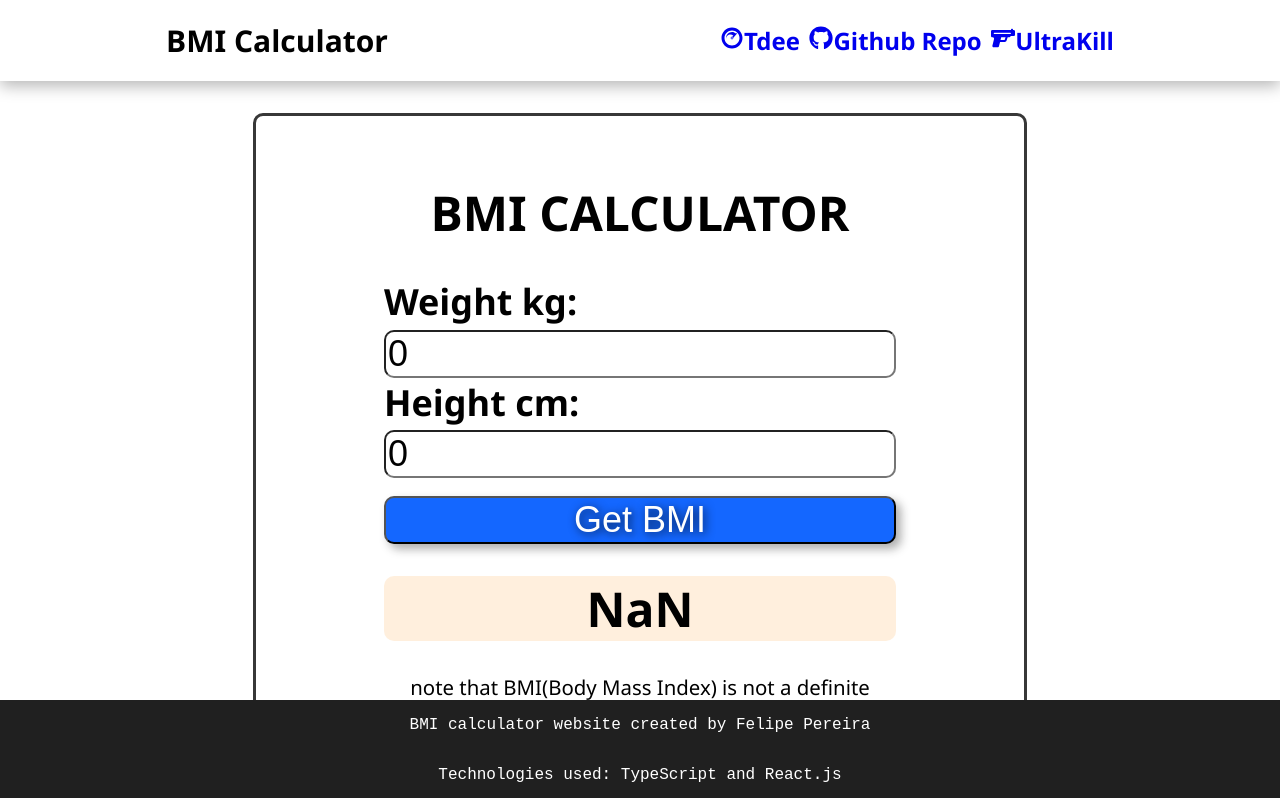
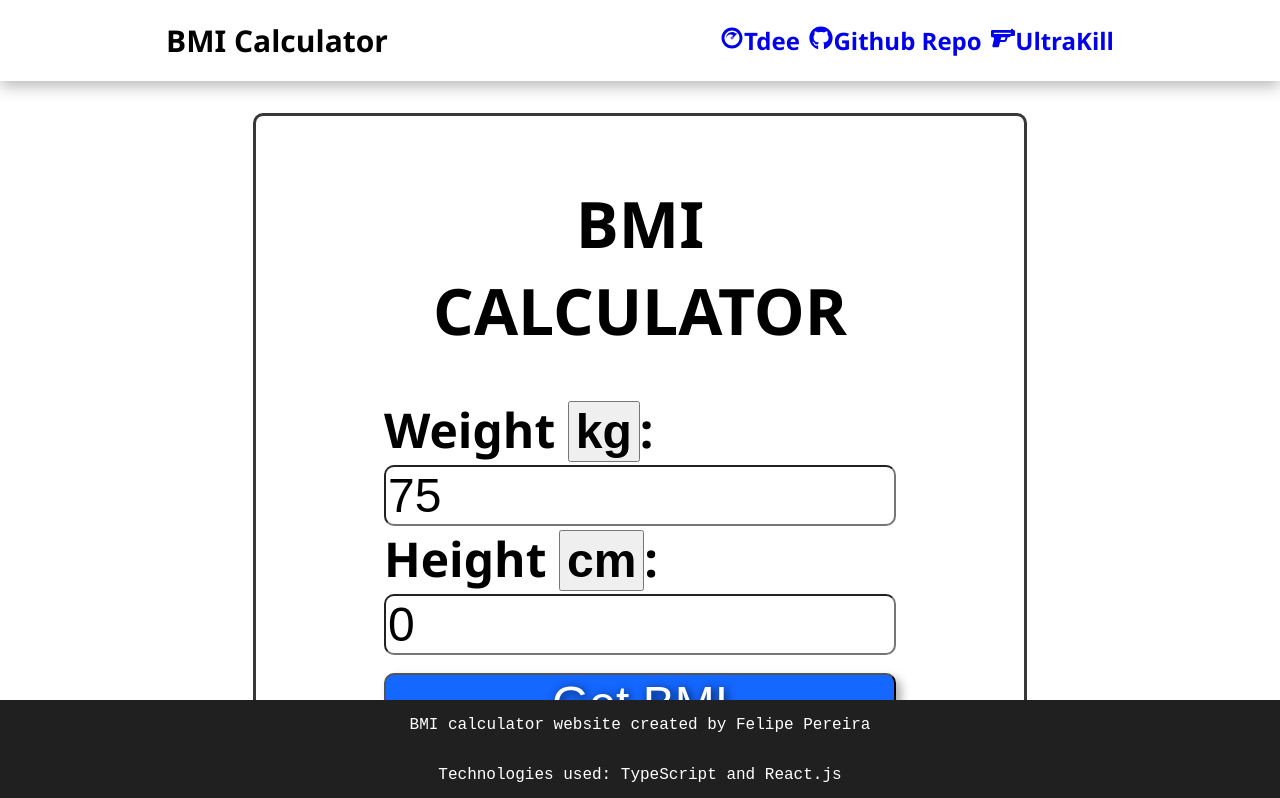
Before and after one commit to felipePereiraRocha/BMI-Calculator, a React (Vite) app in the folder bmicalc/: page / in a window 1280 px wide. Shown: the top 798 px of the page. Built offline with nearby package versions, Linux system fonts and the light colour scheme.

Commit message:
ported to sass

```diff
--- a/bmicalc/package.json
+++ b/bmicalc/package.json
@@ -23,6 +23,7 @@
     "eslint": "^8.57.0",
     "eslint-plugin-react-hooks": "^4.6.0",
     "eslint-plugin-react-refresh": "^0.4.6",
+    "sass": "^1.77.4",
     "typescript": "^5.2.2",
     "vite": "^5.2.0"
   }
--- a/bmicalc/src/Calculator.tsx
+++ b/bmicalc/src/Calculator.tsx
@@ -5,6 +5,9 @@ export function Calculator() {
     const [weight, setWeight] = useState<number>(0);
     const [height, setHeight] = useState<number>(0);
     const [bmi, setBmi] = useState<number>(0);
+    const [weightSettings, setWeightSettings] = useState<boolean>(true);
+    const [heightSettings, setHeightSettings] = useState<boolean>(true);
+
     useEffect(() => {
         getBMI();
     }, [weight, height]);
@@ -15,10 +18,22 @@ export function Calculator() {
         localStorage.setItem("userBmi", `${bmi}`);
     }
 
+    function handleHeightMetric() {
+        setHeightSettings(!heightSettings);
+        console.log(heightSettings)
+    }
+    function handleWeightMetric() {
+        setWeightSettings(!weightSettings!);
+        console.log(weightSettings)
+    }
+
     const getBMI = () => {
 
-        setWeight(document.querySelector("#weight").value);
-        setHeight(document.querySelector("#height").value / 100);
+        setWeight(document.querySelector("#weight")!.value);
+        setHeight(document.querySelector("#height")!.value / 100);
+
+        weightSettings ? null : setWeight(prevWeight => weight * 2.205);
+        heightSettings ? null : setHeight(prevHeight => height *  30.48);
 
         setBmi(Math.round(weight / Math.pow(height, 2) * 10) / 10);
 
@@ -31,11 +46,11 @@ export function Calculator() {
     return (
         <div className="main-div">
             <h1 className="title">BMI CALCULATOR</h1>
-            <label className="labels" htmlFor="weight">Weight kg:</label>
-            <input defaultValue={0} type="number" id="weight" placeholder="70" min={0}></input>
-            <label className="labels" htmlFor="height">Height cm:</label>
+            <label className="labels" htmlFor="weight">Weight <button onClick={handleWeightMetric}>{weightSettings? "kg" : "lbs"}</button>:</label>
+            <input defaultValue={75} type="number" id="weight" placeholder="70" min={0}></input>
+            <label className="labels" htmlFor="height">Height <button onClick={handleHeightMetric}>{heightSettings? "cm" : "ft"}</button>:</label>
             <input defaultValue={0} type="number" id="height" placeholder="170" min={0}></input>
-            <button onClick={getBMI}>Get BMI</button>
+            <button  className="get-bmi-button" onClick={getBMI}>Get BMI</button>
             <h1 className="bmi-display">{bmi}</h1>
             <p>note that BMI(Body Mass Index) is not a definite measure of a person's health</p>
         </div>
--- a/bmicalc/src/index.css
+++ /dev/null
@@ -1,122 +0,0 @@
-body {
-    overflow: hidden;
-    font-family: 'Segoe UI', Tahoma, Geneva, Verdana, sans-serif;
-    margin: 0;
-    font-size: 12px;
-    height: 100vh;
-}
-.main-div {
-    font-size: 12px;
-    display: flex;
-    justify-content: center;
-    flex-direction: column;
-    width: 40%;
-    min-width: 300px;
-    margin: auto;
-    border: 3px solid hsla(0, 0%, 0%, 0.781);
-    border-radius: 10px;
-    padding: 5% 10%;
-    margin-top: 2.5%;
-    margin-bottom: 25%;
-}
-
-.title {
-    font-size: 4em;
-    font-weight: bold;
-    text-align: center;
-    margin-top: 0;
-}
-
-.labels {
-    font-weight: bold;
-    font-size: 3em;
-    text-align: left;
-}
-
-.main-div input {
-    font-size: 3em;
-    font-weight: 100;
-    border-radius: 10px;
-    margin-top: .2rem;
-}
-.main-div h1 {
-    font-weight: bold;
-    font-size: 4em;
-    text-align: center;
-}
-
-.main-div button {
-    box-shadow: 5px 5px 10px hsla(0, 0%, 12%, 0.363);
-    border-radius: 10px;
-    font-size: 3em;
-    text-align: center;
-    color: #fff;
-    text-shadow: 2px 2px 10px #000000c0;
-    background-color: hsl(219, 100%, 54%);
-    margin-top: 18px;
-    transition: all 0.3s ease-in-out;
-}
-.main-div button:focus {
-    background-color: hsl(219, 100%, 30%);
-    transform: scale(102%);
-}
-
-.bmi-display {
-    background-color: hsla(33, 100%, 88%, 0.562);
-    border-radius: 10px;
-}
-
-.main-div p {
-    text-align: center;
-    font-size: 1.7em;
-    font-weight: light;
-    margin-bottom: 0;
-    padding-top: 0;
-    margin-top: 0;
-}
-
-.header-container {
-    position: sticky;
-    display: flex;
-    width: 100vw;
-    justify-content: space-around;
-    flex-direction: row;
-    align-items: center;
-    padding: auto 15%;
-    box-shadow: 0px 5px 15px #00000049;
-}
-
-.links {
-    display: flex;
-    flex-direction: row;
-    gap: .6rem;
-}
-.links a {
-    font-size: 2em;
-    font-weight: bold;
-    text-decoration: none;
-}
-
-.header-title {
-    font-size: 2.5em;
-}
-
-footer {
-    background-color: #202020;
-    display: flex;
-    flex-direction: column;
-    justify-content: center;
-    width: 100vw;
-    margin-bottom: 0;
-    position: fixed;
-    bottom: 0%;
-    margin-top: 0;
-}
-
-footer p {
-    text-align: center;
-    color: white;
-    font-size: 1rem;
-    text-shadow: 0px #000;
-    font-family: 'Courier New', Courier, monospace;
-}
--- a/bmicalc/src/main.tsx
+++ b/bmicalc/src/main.tsx
@@ -1,7 +1,7 @@
 import React from 'react'
 import ReactDOM from 'react-dom/client'
 import App from './App.tsx'
-import './index.css'
+import "./styling/index.css"
 
 ReactDOM.createRoot(document.getElementById('root')!).render(
   <React.StrictMode>
--- /dev/null
+++ b/bmicalc/src/styling/_bmiDisplay.scss
@@ -0,0 +1,24 @@
+h1 {
+    font-weight: bold;
+    font-size: 4em;
+    text-align: center;
+}
+.get-bmi-button {
+    box-shadow: 5px 5px 10px hsla(0, 0%, 12%, 0.363);
+    border-radius: 10px;
+    font-size: 3em;
+    text-align: center;
+    color: #fff;
+    text-shadow: 2px 2px 10px #000000c0;
+    background-color: hsl(219, 100%, 54%);
+    margin-top: 18px;
+    transition: all 0.3s ease-in-out;
+    &:hover {
+        background-color: hsl(219, 100%, 30%);
+        transform: scale(102%);
+    }
+}
+.bmi-display {
+    background-color: hsla(33, 100%, 88%, 0.562);
+    border-radius: 10px;
+}
--- /dev/null
+++ b/bmicalc/src/styling/_footer.scss
@@ -0,0 +1,18 @@
+footer {
+    background-color: #202020;
+    display: flex;
+    flex-direction: column;
+    justify-content: center;
+    width: 100vw;
+    margin-bottom: 0;
+    position: fixed;
+    bottom: 0%;
+    margin-top: 0;
+    p {
+        text-align: center;
+        color: white;
+        font-size: 1rem;
+        text-shadow: 0px #000;
+        font-family: 'Courier New', Courier, monospace;
+    }
+}
--- /dev/null
+++ b/bmicalc/src/styling/_header.scss
@@ -0,0 +1,25 @@
+.header-container {
+    position: sticky;
+    display: flex;
+    width: 100vw;
+    justify-content: space-around;
+    flex-direction: row;
+    align-items: center;
+    padding: auto 15%;
+    box-shadow: 0px 5px 15px #00000049;
+}
+
+.links {
+    display: flex;
+    flex-direction: row;
+    gap: .6rem;
+}
+.links a {
+    font-size: 2em;
+    font-weight: bold;
+    text-decoration: none;
+}
+
+.header-title {
+    font-size: 2.5em;
+}
--- /dev/null
+++ b/bmicalc/src/styling/index.css
@@ -0,0 +1,55 @@
+@import url("./_header.scss");
+@import url("./_footer.scss");
+@import url("./_bmiDisplay.scss");
+body {
+  overflow: visible;
+  display: flex;
+  font-family: "Segoe UI", Tahoma, Geneva, Verdana, sans-serif;
+  margin: 0;
+  font-size: 12px;
+  height: 100vh;
+}
+
+.main-div {
+  font-size: 1rem;
+  display: flex;
+  justify-content: center;
+  flex-direction: column;
+  width: 40%;
+  min-width: 300px;
+  margin: auto;
+  border: 3px solid hsla(0, 0%, 0%, 0.781);
+  border-radius: 10px;
+  padding: 5% 10%;
+  margin-top: 2.5%;
+  margin-bottom: 25%;
+}
+.main-div .title {
+  font-size: 4em;
+  font-weight: bold;
+  text-align: center;
+  margin-top: 0;
+}
+.main-div input {
+  font-size: 3em;
+  font-weight: 100;
+  border-radius: 10px;
+  margin-top: 0.2rem;
+}
+.main-div .labels {
+  font-weight: bold;
+  font-size: 3em;
+  text-align: left;
+}
+.main-div .labels button {
+  font-size: 1em;
+  font-weight: bold;
+}
+.main-div p {
+  text-align: center;
+  font-size: 1.7em;
+  font-weight: light;
+  margin-bottom: 0;
+  padding-top: 0;
+  margin-top: 0;
+}/*# sourceMappingURL=index.css.map */
--- /dev/null
+++ b/bmicalc/src/styling/index.scss
@@ -0,0 +1,56 @@
+@import url("./_header.scss");
+@import url("./_footer.scss");
+@import url("./_bmiDisplay.scss");
+
+body {
+    overflow:visible;
+    display: flex;
+    font-family: 'Segoe UI', Tahoma, Geneva, Verdana, sans-serif;
+    margin: 0;
+    font-size: 12px;
+    height: 100vh;
+}
+.main-div {
+    font-size: 1rem;
+    display: flex;
+    justify-content: center;
+    flex-direction: column;
+    width: 40%;
+    min-width: 300px;
+    margin: auto;
+    border: 3px solid hsla(0, 0%, 0%, 0.781);
+    border-radius: 10px;
+    padding: 5% 10%;
+    margin-top: 2.5%;
+    margin-bottom: 25%;
+
+    .title {
+    font-size: 4em;
+    font-weight: bold;
+    text-align: center;
+    margin-top: 0;
+    }
+    input {
+        font-size: 3em;
+        font-weight: 100;
+        border-radius: 10px;
+        margin-top: .2rem;
+    }
+    .labels {
+        font-weight: bold;
+        font-size: 3em;
+        text-align: left;
+        button {
+            font-size: 1em;
+            font-weight: bold;
+        }
+    }
+    p {
+        text-align: center;
+        font-size: 1.7em;
+        font-weight: light;
+        margin-bottom: 0;
+        padding-top: 0;
+        margin-top: 0;
+    }
+}
```
Also changed, not shown: 2 other files (tests, documents, lock files or other folders).
